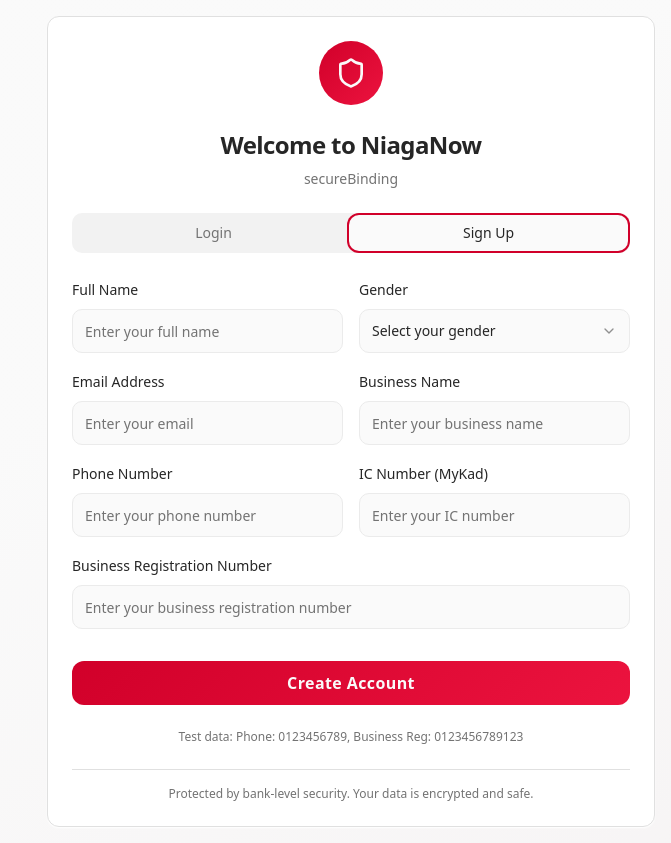
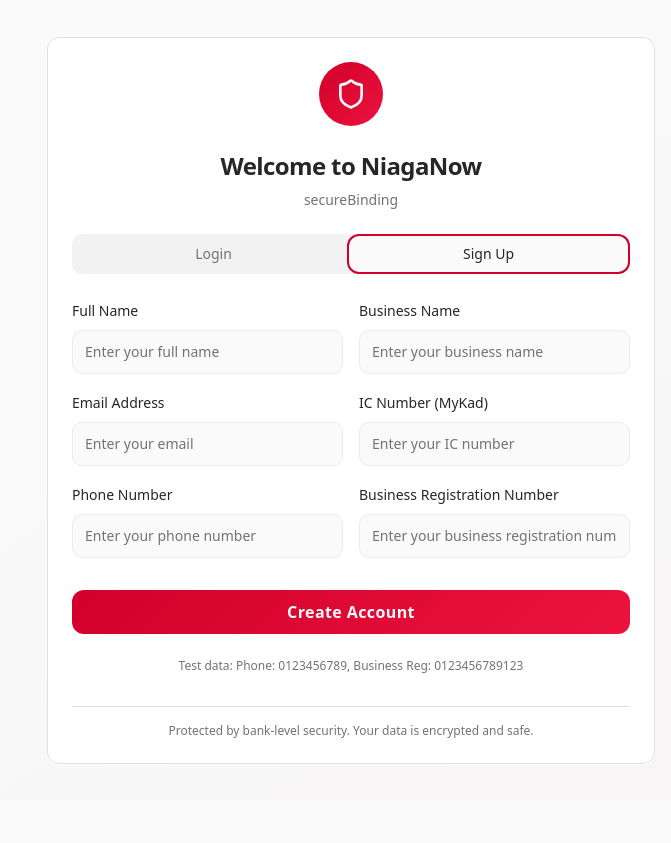
Before and after one commit to mmmchu/Maxins, a React (Vite) app: page / in a window 1280 px wide. Both pictures are taken after a click on the tab "Sign Up". Shown: the whole page, without its empty margins (609-1280 px from the left). After the commit the page ends 800 px from the top, so only its background shows below. Built offline with nearby package versions, Linux system fonts and the light colour scheme.

Commit message:
remove gender field

```diff
--- a/src/pages/Login.tsx
+++ b/src/pages/Login.tsx
@@ -1,4 +1,3 @@
-
 import { useState } from "react";
 import { Link } from "react-router-dom";
 import { Eye, EyeOff, Shield, Smartphone, CreditCard } from "lucide-react";
@@ -7,7 +6,6 @@ import { Input } from "@/components/ui/input";
 import { Label } from "@/components/ui/label";
 import { Card, CardContent, CardDescription, CardHeader, CardTitle } from "@/components/ui/card";
 import { Tabs, TabsContent, TabsList, TabsTrigger } from "@/components/ui/tabs";
-import { Select, SelectContent, SelectItem, SelectTrigger, SelectValue } from "@/components/ui/select";
 import { useLanguage } from "@/contexts/LanguageContext";
 import bankingHero from "@/assets/banking-hero.jpg";
 
@@ -15,13 +13,14 @@ const Login = () => {
   const { t } = useLanguage();
   const [showPassword, setShowPassword] = useState(false);
   const [activeTab, setActiveTab] = useState("login");
+
   const [loginData, setLoginData] = useState({
     email: "",
     password: "",
   });
+
   const [signupData, setSignupData] = useState({
     name: "",
-    gender: "",
     email: "",
     businessName: "",
     phoneNumber: "",
@@ -43,15 +42,7 @@ const Login = () => {
     });
   };
 
-  const handleGenderChange = (value: string) => {
-    setSignupData({
-      ...signupData,
-      gender: value,
-    });
-  };
-
   const handleLogin = () => {
-    // Test credentials: test@gmail.com / 12345678Maxins*
     if (loginData.email === "test@gmail.com" && loginData.password === "12345678Maxins*") {
       window.location.href = "/merchant-dashboard";
     } else {
@@ -60,9 +51,7 @@ const Login = () => {
   };
 
   const handleSignup = () => {
-    // Test data validation
-    if (signupData.phoneNumber === "0123456789" &&
-        signupData.businessRegNumber === "0123456789123") {
+    if (signupData.phoneNumber === "0123456789" && signupData.businessRegNumber === "0123456789123") {
       window.location.href = "/merchant-dashboard";
     } else {
       alert("Please use test data: Phone: 0123456789, Business Reg: 0123456789123");
@@ -133,37 +122,34 @@ const Login = () => {
           </div>
         </div>
 
-        {/* Login/Signup Form */}
+        {/* Login / Signup Form */}
         <div className="w-full max-w-2xl mx-auto animate-slide-up">
           <Card className="shadow-card border-border">
             <CardHeader className="space-y-2 text-center">
               <div className="mx-auto w-16 h-16 bg-gradient-primary rounded-full flex items-center justify-center mb-4">
                 <Shield className="h-8 w-8 text-primary-foreground" />
               </div>
-              <CardTitle className="text-2xl font-bold">{t('welcomeToNiagaNow')}</CardTitle>
-              <CardDescription>
-                {t('secureBinding')}
-              </CardDescription>
+              <CardTitle className="text-2xl font-bold">{t("welcomeToNiagaNow")}</CardTitle>
+              <CardDescription>{t("secureBinding")}</CardDescription>
             </CardHeader>
+
             <CardContent className="space-y-6">
               <Tabs value={activeTab} onValueChange={setActiveTab} className="w-full">
                 <TabsList className="grid w-full grid-cols-2">
-                  <TabsTrigger value="login">{t('login')}</TabsTrigger>
-                  <TabsTrigger value="signup">{t('signup')}</TabsTrigger>
+                  <TabsTrigger value="login">{t("login")}</TabsTrigger>
+                  <TabsTrigger value="signup">{t("signup")}</TabsTrigger>
                 </TabsList>
 
-                <TabsContent
-                  value="login"
-                  className="space-y-4 min-h-[400px] transition-all duration-300 ease-in-out"
-                >
+                {/* LOGIN TAB */}
+                <TabsContent value="login" className="space-y-4 min-h-[400px]">
                   <div className="space-y-4 pt-4">
                     <div className="space-y-2">
-                      <Label htmlFor="email">{t('emailAddress')}</Label>
+                      <Label htmlFor="email">{t("emailAddress")}</Label>
                       <Input
                         id="email"
                         name="email"
                         type="email"
-                        placeholder={t('enterEmail')}
+                        placeholder={t("enterEmail")}
                         value={loginData.email}
                         onChange={handleLoginChange}
                         className="h-11"
@@ -171,13 +157,13 @@ const Login = () => {
                       />
                     </div>
                     <div className="space-y-2">
-                      <Label htmlFor="password">{t('password')}</Label>
+                      <Label htmlFor="password">{t("password")}</Label>
                       <div className="relative">
                         <Input
                           id="password"
                           name="password"
                           type={showPassword ? "text" : "password"}
-                          placeholder={t('enterPassword')}
+                          placeholder={t("enterPassword")}
                           value={loginData.password}
                           onChange={handleLoginChange}
                           className="h-11 pr-10"
@@ -190,11 +176,7 @@ const Login = () => {
                           className="absolute right-2 top-1/2 -translate-y-1/2 h-7 w-7 p-0"
                           onClick={() => setShowPassword(!showPassword)}
                         >
-                          {showPassword ? (
-                            <EyeOff className="h-4 w-4" />
-                          ) : (
-                            <Eye className="h-4 w-4" />
-                          )}
+                          {showPassword ? <EyeOff className="h-4 w-4" /> : <Eye className="h-4 w-4" />}
                         </Button>
                       </div>
                     </div>
@@ -205,38 +187,30 @@ const Login = () => {
                       to="/forgot-password"
                       className="text-primary hover:text-primary-glow transition-colors"
                     >
-                      {t('forgotPassword')}
+                      {t("forgotPassword")}
                     </Link>
                   </div>
 
                   <div className="pt-4">
-                    <Button
-                      variant="banking"
-                      className="w-full h-11 text-base"
-                      onClick={handleLogin}
-                    >
-                      {t('signIn')}
+                    <Button variant="banking" className="w-full h-11 text-base" onClick={handleLogin}>
+                      {t("signIn")}
                     </Button>
                   </div>
 
-                  <div className="text-xs text-center text-muted-foreground pt-2">
-                    {t('testCredentials')}
-                  </div>
+                  <div className="text-xs text-center text-muted-foreground pt-2">{t("testCredentials")}</div>
                 </TabsContent>
 
-                <TabsContent
-                  value="signup"
-                  className="space-y-4 min-h-[400px] transition-all duration-300 ease-in-out"
-                >
+                {/* SIGNUP TAB */}
+                <TabsContent value="signup" className="space-y-4 min-h-[400px]">
                   <div className="space-y-4 pt-4">
                     <div className="grid grid-cols-1 md:grid-cols-2 gap-4">
                       <div className="space-y-2">
-                        <Label htmlFor="name">{t('fullName')}</Label>
+                        <Label htmlFor="name">{t("fullName")}</Label>
                         <Input
                           id="name"
                           name="name"
                           type="text"
-                          placeholder={t('enterFullName')}
+                          placeholder={t("enterFullName")}
                           value={signupData.name}
                           onChange={handleSignupChange}
                           className="h-11"
@@ -245,42 +219,12 @@ const Login = () => {
                       </div>
 
                       <div className="space-y-2">
-                        <Label htmlFor="gender">{t('gender')}</Label>
-                        <Select onValueChange={handleGenderChange} value={signupData.gender}>
-                          <SelectTrigger className="h-11">
-                            <SelectValue placeholder={t('selectGender')} />
-                          </SelectTrigger>
-                          <SelectContent>
-                            <SelectItem value="male">{t('male')}</SelectItem>
-                            <SelectItem value="female">{t('female')}</SelectItem>
-                            <SelectItem value="other">{t('other')}</SelectItem>
-                          </SelectContent>
-                        </Select>
-                      </div>
-                    </div>
-
-                    <div className="grid grid-cols-1 md:grid-cols-2 gap-4">
-                      <div className="space-y-2">
-                        <Label htmlFor="email">{t('emailAddress')}</Label>
-                        <Input
-                          id="email"
-                          name="email"
-                          type="email"
-                          placeholder={t('enterEmail')}
-                          value={signupData.email}
-                          onChange={handleSignupChange}
-                          className="h-11"
-                          required
-                        />
-                      </div>
-
-                      <div className="space-y-2">
-                        <Label htmlFor="businessName">{t('businessName')}</Label>
+                        <Label htmlFor="businessName">{t("businessName")}</Label>
                         <Input
                           id="businessName"
                           name="businessName"
                           type="text"
-                          placeholder={t('enterBusinessName')}
+                          placeholder={t("enterBusinessName")}
                           value={signupData.businessName}
                           onChange={handleSignupChange}
                           className="h-11"
@@ -291,12 +235,42 @@ const Login = () => {
 
                     <div className="grid grid-cols-1 md:grid-cols-2 gap-4">
                       <div className="space-y-2">
-                        <Label htmlFor="phoneNumber">{t('phoneNumber')}</Label>
+                        <Label htmlFor="email">{t("emailAddress")}</Label>
+                        <Input
+                          id="email"
+                          name="email"
+                          type="email"
+                          placeholder={t("enterEmail")}
+                          value={signupData.email}
+                          onChange={handleSignupChange}
+                          className="h-11"
+                          required
+                        />
+                      </div>
+
+                      <div className="space-y-2">
+                        <Label htmlFor="icNumber">{t("icNumber")}</Label>
+                        <Input
+                          id="icNumber"
+                          name="icNumber"
+                          type="text"
+                          placeholder={t("enterIcNumber")}
+                          value={signupData.icNumber}
+                          onChange={handleSignupChange}
+                          className="h-11"
+                          required
+                        />
+                      </div>
+                    </div>
+
+                    <div className="grid grid-cols-1 md:grid-cols-2 gap-4">
+                      <div className="space-y-2">
+                        <Label htmlFor="phoneNumber">{t("phoneNumber")}</Label>
                         <Input
                           id="phoneNumber"
                           name="phoneNumber"
                           type="tel"
-                          placeholder={t('enterPhoneNumber')}
+                          placeholder={t("enterPhoneNumber")}
                           value={signupData.phoneNumber}
                           onChange={handleSignupChange}
                           className="h-11"
@@ -305,55 +279,33 @@ const Login = () => {
                       </div>
 
                       <div className="space-y-2">
-                        <Label htmlFor="icNumber">{t('icNumber')}</Label>
+                        <Label htmlFor="businessRegNumber">{t("businessRegNumber")}</Label>
                         <Input
-                          id="icNumber"
-                          name="icNumber"
+                          id="businessRegNumber"
+                          name="businessRegNumber"
                           type="text"
-                          placeholder={t('enterIcNumber')}
-                          value={signupData.icNumber}
+                          placeholder={t("enterBusinessRegNumber")}
+                          value={signupData.businessRegNumber}
                           onChange={handleSignupChange}
                           className="h-11"
                           required
                         />
                       </div>
                     </div>
-
-                    <div className="space-y-2">
-                      <Label htmlFor="businessRegNumber">{t('businessRegNumber')}</Label>
-                      <Input
-                        id="businessRegNumber"
-                        name="businessRegNumber"
-                        type="text"
-                        placeholder={t('enterBusinessRegNumber')}
-                        value={signupData.businessRegNumber}
-                        onChange={handleSignupChange}
-                        className="h-11"
-                        required
-                      />
-                    </div>
                   </div>
 
                   <div className="pt-4">
-                    <Button
-                      variant="banking"
-                      className="w-full h-11 text-base"
-                      onClick={handleSignup}
-                    >
-                      {t('createAccount')}
+                    <Button variant="banking" className="w-full h-11 text-base" onClick={handleSignup}>
+                      {t("createAccount")}
                     </Button>
                   </div>
 
-                  <div className="text-xs text-center text-muted-foreground pt-2">
-                    {t('testData')}
-                  </div>
+                  <div className="text-xs text-center text-muted-foreground pt-2">{t("testData")}</div>
                 </TabsContent>
               </Tabs>
 
               <div className="pt-4 border-t border-border">
-                <p className="text-xs text-center text-muted-foreground">
-                  {t('protectedBySecurity')}
-                </p>
+                <p className="text-xs text-center text-muted-foreground">{t("protectedBySecurity")}</p>
               </div>
             </CardContent>
           </Card>
```
